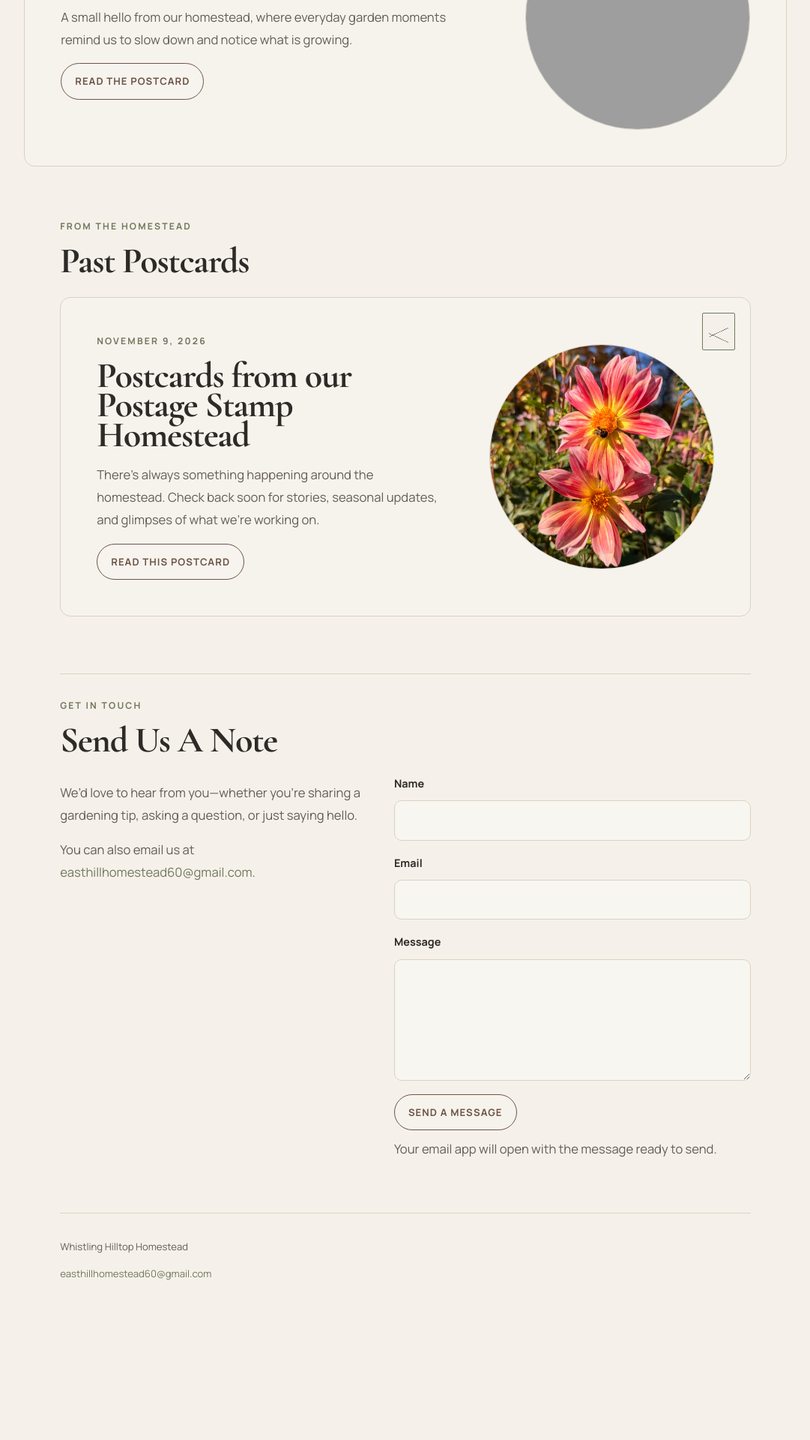
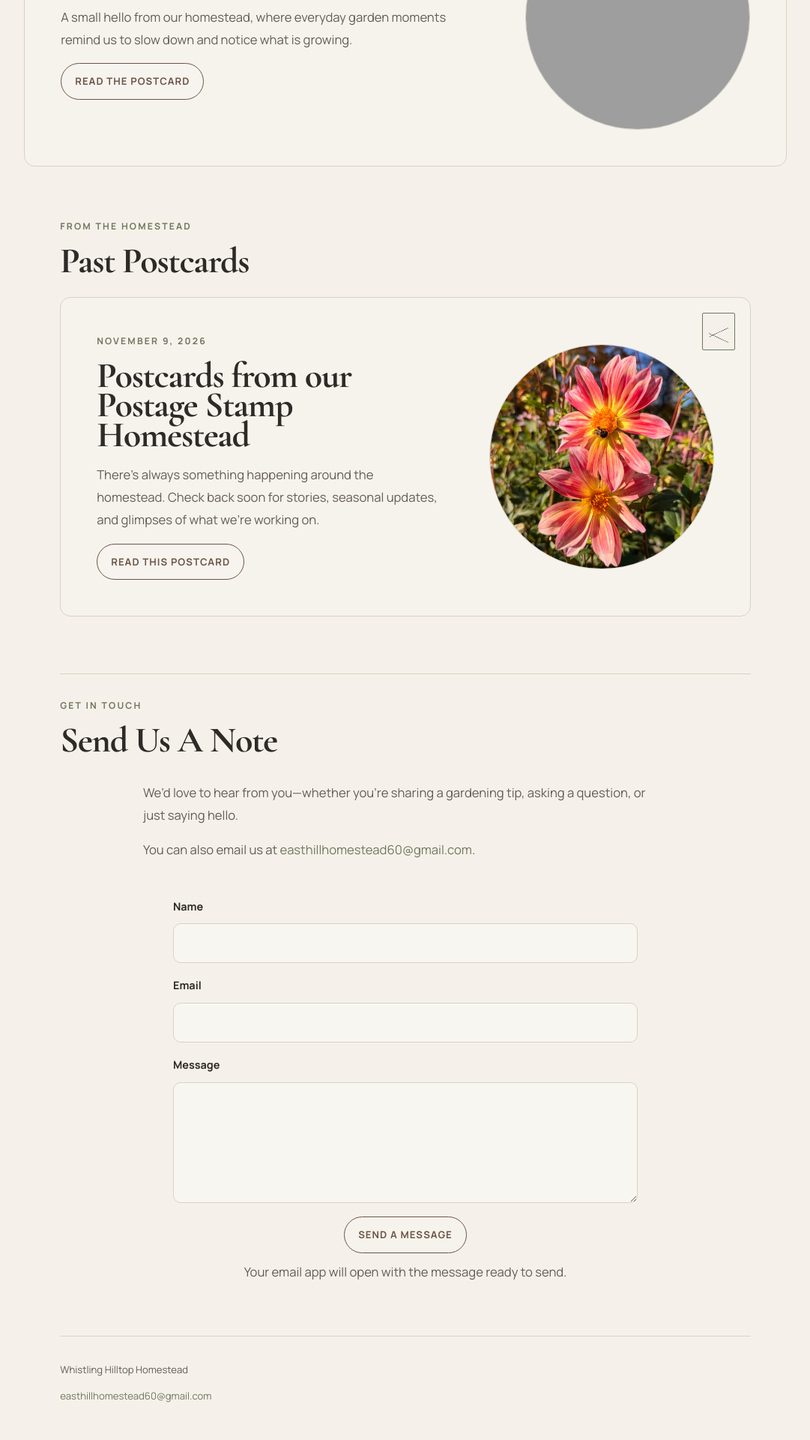
Before and after one commit to ATarren/whistlinghilltophomestead, a Jekyll site: the page built from index.html, in a window 1280 px wide. Shown: the part 1499-3419 px from the top of the page at 75% size, without its empty margins (99-1180 px from the left). Built offline with Jekyll 4.4.1, drawn with Linux system fonts in a browser that asks for light colours; before the commit the page ends 3255 px from its top, so only the background shows below that; grey boxes are pictures that could not be loaded.

Commit message:
Center the Send Us A Note form beneath the intro copy

```diff
--- a/css/main.css
+++ b/css/main.css
@@ -244,9 +244,11 @@ h2 {
 
 .contact-grid {
   display: grid;
-  grid-template-columns: minmax(0, 1fr) minmax(0, 1.15fr);
-  gap: 32px;
+  grid-template-columns: 1fr;
+  gap: 24px;
   align-items: start;
+  max-width: 700px;
+  margin: 0 auto;
   min-width: 0;
 }
 
@@ -258,7 +260,8 @@ h2 {
   display: grid;
   grid-template-columns: minmax(0, 1fr);
   gap: 10px;
-  width: 100%;
+  width: min(100%, 620px);
+  margin: 0 auto;
   min-width: 0;
 }
 
@@ -294,7 +297,7 @@ h2 {
 }
 
 .contact-form .button {
-  justify-self: start;
+  justify-self: center;
   max-width: 100%;
   margin-top: 8px;
 }
@@ -303,6 +306,7 @@ h2 {
   margin: 0;
   color: var(--muted);
   font-size: .85rem;
+  text-align: center;
 }
 
 .content-section p:not(.eyebrow), .journal-section p:not(.eyebrow), .contact-section p:not(.eyebrow) {
```
